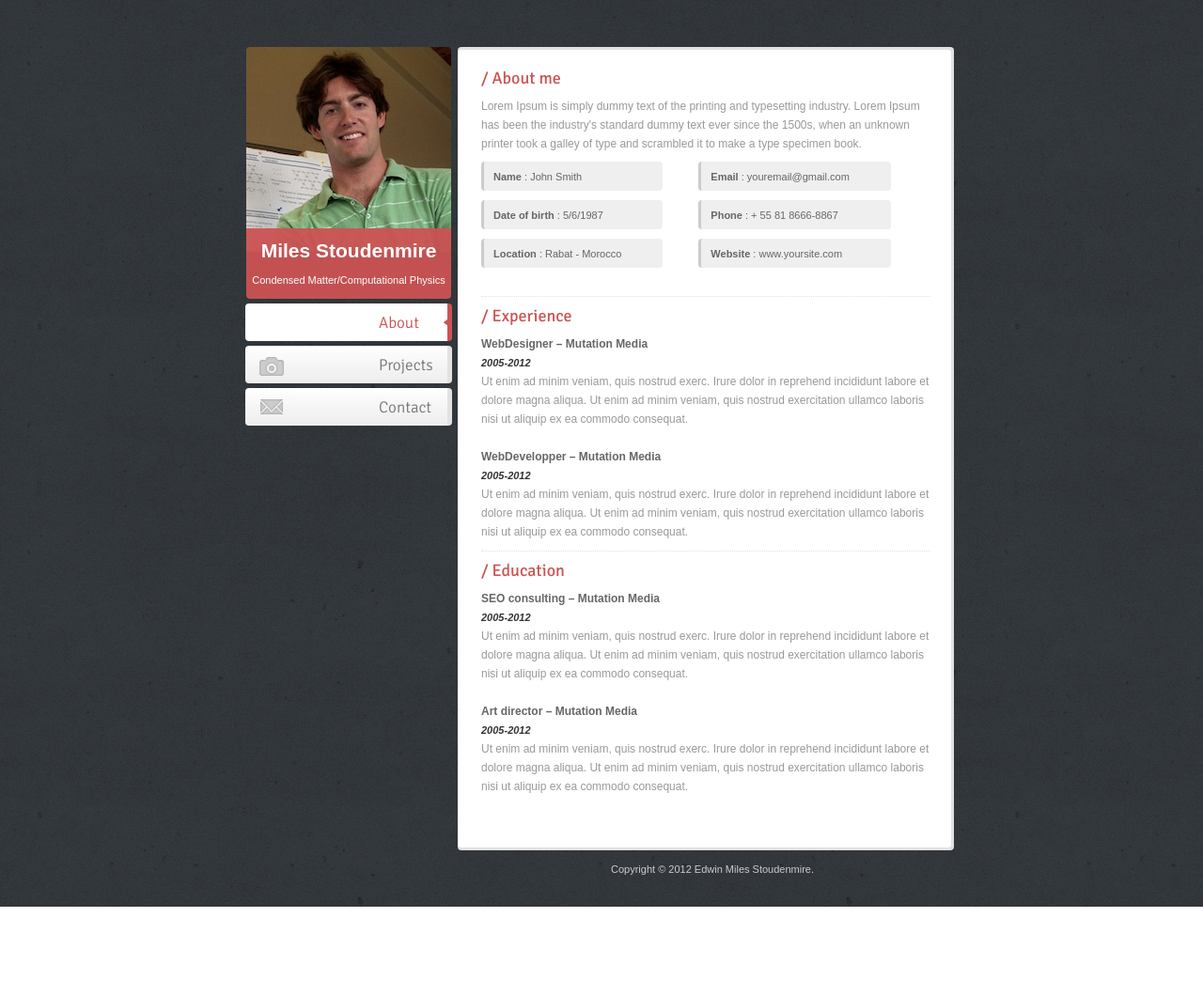
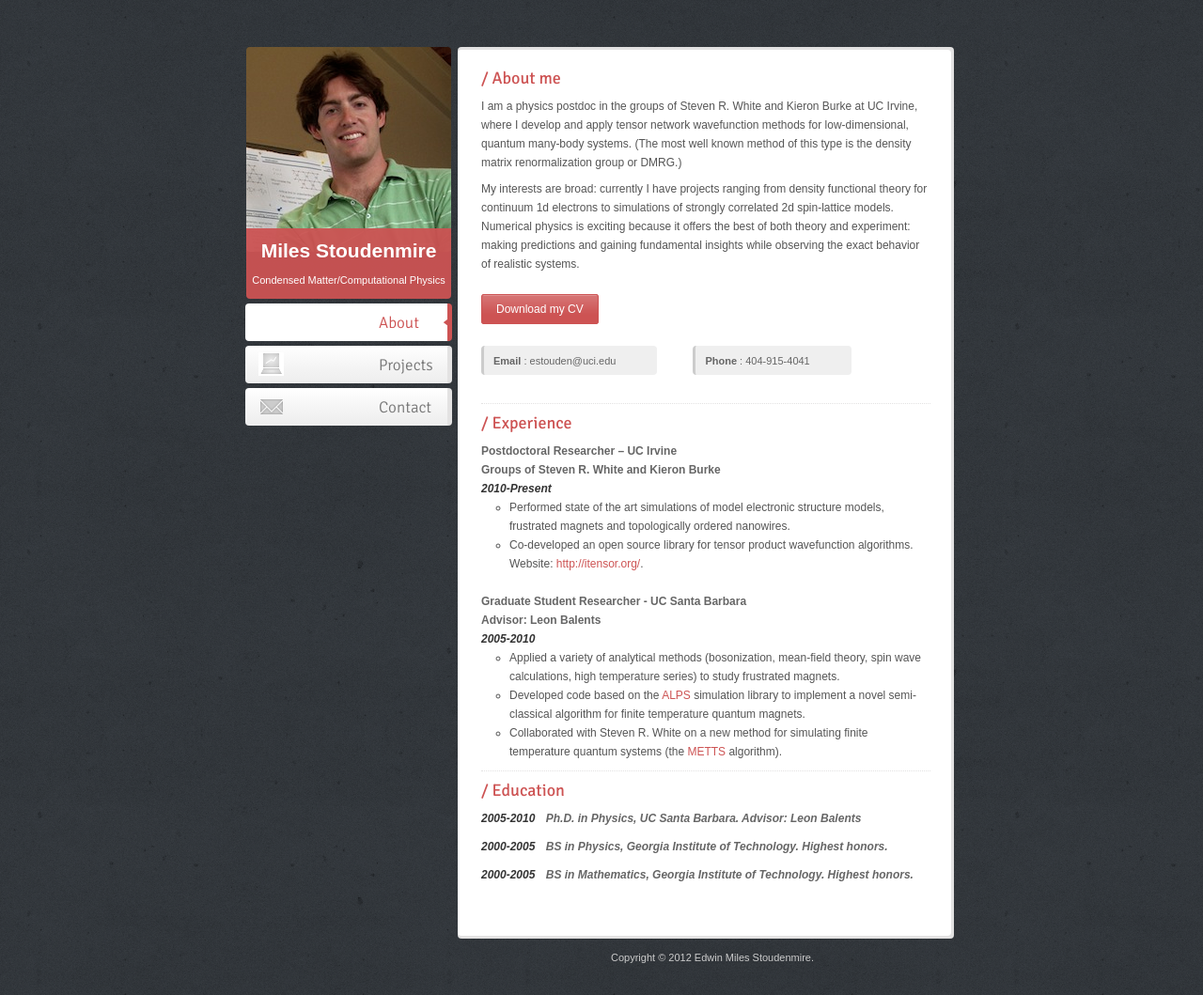
Before and after one commit to emstoudenmire/homepage, a plain HTML site: page index.html in a window 1280 px wide. Shown: the whole page at 94% size. Before the commit the page ends 965 px from the top, so only its background shows below. Drawn offline with Linux system fonts and the light colour scheme; some packages are replaced by stand-ins of ours; files that its build step writes are made by us from their sources.

Commit message:
Added content to About Me page. Created new icons for Projects tab. Added CV download link/button.

```diff
--- a/css/main.css
+++ b/css/main.css
@@ -10,7 +10,18 @@ html, body, div, section, article, aside, header, hgroup, footer, nav, h1, h2, h
 
 }
 
+.mbox
+    {
+    display:inline-block;
+    }
+
 a,a:active,a:hover {outline: none;}
+
+a:link              { color:#CD5353; }
+a:visited           { color:#CD5353; }
+a:hover             { color:#CD5353; }
+a:active            { color:#CD5353; }
+
 
 /*html5 display rule*/
 address, article, aside, canvas, details, figcaption, figure, footer, header, hgroup, nav, menu, nav, section, summary {
@@ -27,11 +38,11 @@ html {
 
 body{
 	background:url(../images/pattern/pattern2.png) repeat ;
-	font:100% Arial,'Signika';
+	font:160% Arial,'Signika';
 	line-height:20px;
 	font-weight:normal;
 	font-style:normal;
-	color:#999;
+	color:#555;
 }
 
 #wrapper{
@@ -98,7 +109,8 @@ header{
 }
 
 #mainNav li a.tab-portfolio{
-	background-image: url(../images/folio-ico.png);
+	/*background-image: url(../images/folio-ico.png);*/
+	background-image: url(../images/projects-ico.png);
 	background-position: 14px 7px;
 
 }
@@ -130,7 +142,8 @@ header{
 }
 
 #mainNav li.active .tab-portfolio{
-	background-image: url(../images/folio-ico-active.png);
+	/*background-image: url(../images/folio-ico-active.png);*/
+	background-image: url(../images/projects-ico-active.png);
 	background-position: 14px 7px;
 	color:#CD5353;
 
@@ -154,7 +167,7 @@ header{
 /* End main navigation */
 #img{
 	margin-left:12px;
-	margin-bottom:50px;
+	margin-bottom:54px;
 	position:relative;
 
 }
@@ -306,6 +319,11 @@ ul#socials  li.vm:hover{background: url(../images/social-sprite.png) no-repeat -
 	font-weight:bold;
 }
 
+#introduction p
+    {
+    margin-bottom:8px;
+    }
+
 .info{
 	float:left;
 	margin-right:38px;
@@ -330,11 +348,12 @@ ul#socials  li.vm:hover{background: url(../images/social-sprite.png) no-repeat -
 }
 
 #about h6{
-	font-size:11px;
+	font-size:12px;
 	color:#333;
 	font-weight:bold;
 	font-style:italic;
 }
+
 
 #skills, #introduction, #experience{
 	padding-bottom:10px;
@@ -342,9 +361,38 @@ ul#socials  li.vm:hover{background: url(../images/social-sprite.png) no-repeat -
 	border-bottom:1px dotted #e3e2e2;
 }
 
+#experience ul li
+    {
+    list-style-type:circle;
+    margin-left:30px;
+    }
+
 #education{
 	margin-bottom:20px;
 }
+
+#education .years
+    {
+    font-size:12px;
+    color:#333;
+    font-weight:bold;
+    font-style:italic;
+    margin-right:8px;
+    }
+
+#education .degree
+    {
+    font-size:12px;
+    color:#666;
+    font-weight:bold;
+    font-style:italic;
+    }
+
+#education hgroup
+    {
+    margin-bottom:10px;
+    }
+
 
 
 
@@ -395,7 +443,7 @@ ul#socials  li.vm:hover{background: url(../images/social-sprite.png) no-repeat -
 
 
 a.vcardButton {
-	margin-left:330px;
+	margin-left:0px;
 	background:#CD5353;
 	border:1px solid #CD5353;
 	width:auto;
@@ -413,7 +461,6 @@ a.vcardButton {
 	-o-transition: all 0.4s ease-in-out;
 	-ms-transition: all 0.4s ease-in-out;
 	transition: all 0.4s ease-in-out;
-
 }
 
 a.vcardButton:hover{
@@ -426,7 +473,6 @@ a.vcardButton:hover{
 	-moz-box-shadow:0 1px 1px rgba(0, 0, 0, 0.2);
 	-o-box-shadow:0 1px 1px rgba(0, 0, 0, 0.2);
 	-webkit-box-shadow:0 1px 1px rgba(0, 0, 0, 0.2);
-
 }
 
 
@@ -1250,7 +1296,6 @@ top:200px;
 #about{width:464px;}
 #introduction ul li {padding: 6px 38px 5px 10px;}
 #skills1, #skills2 {margin-right: 66px;}
-a.vcardButton{margin-left:322px;}
 
 
 /*Portfolio tab */
@@ -1300,7 +1345,6 @@ header{width:195px;}
 #about{width:196px;}
 #skills1{margin-bottom: 10px;}
 #skills li span {width: 125px;}
-a.vcardButton{margin-left:49px;}
 .info {margin-right: 3px;}
 
 
@@ -1376,7 +1420,6 @@ header{width:270px;}
 #about{width:230px;}
 .info {margin-right:23px;}
 #skills1{margin-bottom: 10px;}
-a.vcardButton{margin-left:80px;}
 
 /*Portfolio tab */
 #portfolio{width:230px;}
--- a/index.html
+++ b/index.html
@@ -6,7 +6,7 @@
 <meta name="viewport" content="width=device-width, initial-scale=1, maximum-scale=1">
 <!-- Css styles -->
 <link rel="stylesheet"  href="css/main.css" />
-<link rel="stylesheet" href="fancybox/jquery.fancybox-1.3.4.css" />
+<!--<link rel="stylesheet" href="fancybox/jquery.fancybox-1.3.4.css" />-->
 <link rel="stylesheet" href="http://fonts.googleapis.com/css?family=Signika:400,600,700,300">
 <!-- JavaScript lib -->
 <script src="lib/jquery-1.7.1.min.js" type="text/javascript"></script>
@@ -90,62 +90,63 @@
 			<!-- Introduction -->
 			<section id="introduction" class="clearfix">
 				<h1>/ About me</h1>
-				<p>Lorem Ipsum is simply dummy text of the printing and typesetting industry. Lorem Ipsum has been the industry's standard dummy text ever since the 1500s, when an unknown printer took a galley of type and scrambled it to make a type specimen book.</p>
+				<p>
+                I am a physics postdoc in the groups of Steven R. White and Kieron Burke at UC Irvine,
+                where I develop and apply tensor network wavefunction methods for low-dimensional, quantum many-body
+                systems. (The most well known method of this type is the density matrix renormalization group or DMRG.)
+                </p>
+                <p>
+                My interests are broad: currently I have projects ranging from density functional theory for
+                continuum 1d electrons to simulations of strongly correlated 2d spin-lattice models.
+                Numerical physics is exciting because it offers the best of both theory and experiment:
+                making predictions and gaining fundamental insights while observing the exact behavior
+                of realistic systems.
+                </p>
+                </br>
+                <a  class="vcardButton" href="emstoudenmire_cv.pdf">Download my CV</a></br>
+                </br>
 				<ul class="info">
-					<li><span>Name</span> : John Smith</li>
-					<li><span>Date of birth</span> : 5/6/1987</li>
-					<li><span>Location</span> : Rabat - Morocco</li>
+                    <li><span>Email</span> : estouden@uci.edu</li>
                 </ul>
-
 				<ul class="info">
-						<li><span>Email</span> : youremail@gmail.com</li>
-						<li><span>Phone</span> : + 55 81 8666-8867 </li>
-						<li><span>Website</span> : www.yoursite.com</li>
+                    <li><span>Phone</span> : 404-915-4041 </li>
                 </ul>
 				</section>
 				<!-- End introduction -->
-
-				<!-- Skills -->
-                <!--
-				<section id="skills" class="clearfix">
-					<div id="skills1">
-					<h1>/ Graphics skills</h1>
-					<ul id="graphics">
-						<li>Photoshop <span class="r1"></span></li>
-						<li>Indesign<span class="r2"></span></li>
-						<li>Illustrator<span class="r3"></span></li>
-						<li>Flash<span class="r4"></span></li>
-						<li>Aftereffect<span class="r5"></span></li>
-					</ul>
-					</div>
-					    <div id="skills2">
-					 <h1>/ Programming skills</h1>
-						<ul id="programming">
-							<li>Php/Mysql<span class="r6">&nbsp;</span> </li>
-							<li>Javascript <span class="r7">&nbsp;</span></li>
-							<li>ASP <span class="r8">&nbsp;</span></li>
-							<li>AS3 <span class="r9">&nbsp;</span></li>
-							<li>Wordpress <span class="r10">&nbsp;</span></li>
-						</ul>
-						</div>
-					</section>
-                    -->
-					<!-- End skills -->
 
 					<!-- Experience -->
 					<section id="experience">
 						<h1>/ Experience</h1>
 						<hgroup>
-							<h4>WebDesigner – Mutation Media </h4>
-							<h6>2005-2012</h6>
+							<h4>Postdoctoral Researcher – UC Irvine</h4>
+                            <h4>Groups of Steven R. White and <span class="mbox">Kieron Burke</span></h4>
+							<h6>2010-Present</h6>
+                            <ul>
+                            <li>Performed state of the art simulations of model electronic
+                            structure models, frustrated magnets and topologically ordered nanowires.</li>
+                            <li>Co-developed an open source library for tensor product wavefunction algorithms.
+                            Website: <a href="http://itensor.org/foo">http://itensor.org/</a>.</li>
+                            </ul>
 						</hgroup>
-						<p>Ut enim ad minim veniam, quis nostrud exerc. Irure dolor in reprehend incididunt labore et dolore magna aliqua. Ut enim ad minim veniam, quis nostrud exercitation ullamco laboris nisi ut aliquip ex ea commodo consequat.</p>
+						<p>
+                        </p>
 						<br>
                         <hgroup>
-								<h4>WebDevelopper – Mutation Media </h4>
-								<h6>2005-2012</h6>
+                            <h4>Graduate Student Researcher - <span class="mbox">UC Santa Barbara</span> </h4>
+                            <h4>Advisor: Leon Balents</h4>
+                            <h6>2005-2010</h6>
+                            <ul>
+                            <li>Applied a variety of analytical methods (bosonization, mean-field theory,
+                            spin wave calculations, high temperature series) to study frustrated magnets.</li>
+                            <li>Developed code based on the <a href="http://alps.comp-phys.org/">ALPS</a>
+                            simulation library to implement a novel semi-classical algorithm for finite temperature
+                            quantum magnets.</li>
+                            <li>Collaborated with Steven R. White on a new method for simulating finite temperature
+                            quantum systems (the <a href="http://iopscience.iop.org/1367-2630/12/5/055026/">METTS</a> algorithm).</li>
+                            </ul>
                         </hgroup>
-							<p>Ut enim ad minim veniam, quis nostrud exerc. Irure dolor in reprehend incididunt labore et dolore magna aliqua. Ut enim ad minim veniam, quis nostrud exercitation ullamco laboris nisi ut aliquip ex ea commodo consequat.</p>
+							<p>
+                            </p>
 					</section>
 							<!-- End experience -->
 
@@ -153,17 +154,17 @@
 							<section id="education">
 								<h1>/ Education</h1>
 								<hgroup>
-									<h4>SEO consulting – Mutation Media </h4>
-									<h6>2005-2012</h6>
+									<span class="years">2005-2010</span>
+                                    <span class="degree">Ph.D. in Physics, UC Santa Barbara. Advisor: Leon Balents</span>
 								</hgroup>
-								<p>Ut enim ad minim veniam, quis nostrud exerc. Irure dolor in reprehend incididunt labore et dolore magna aliqua. Ut enim ad minim veniam, quis nostrud exercitation ullamco laboris nisi ut aliquip ex ea commodo consequat.</p>
-<br>
                                 <hgroup>
-										<h4>Art director – Mutation Media </h4>
-										<h6>2005-2012</h6>
+									<span class="years">2000-2005</span>
+                                    <span class="degree">BS in Physics, Georgia Institute of Technology. Highest honors.</degree>
                                 </hgroup>
-									<p>Ut enim ad minim veniam, quis nostrud exerc. Irure dolor in reprehend incididunt labore et dolore magna aliqua. Ut enim ad minim veniam, quis nostrud exercitation ullamco laboris nisi ut aliquip ex ea commodo consequat.</p>
-
+                                <hgroup>
+									<span class="years">2000-2005</span>
+                                    <span class="degree">BS in Mathematics, Georgia Institute of Technology. Highest honors.</degree>
+                                </hgroup>
 
 							</section>
 									<!-- End education -->
```
Also changed, not shown: images/projects-ico-active.png (added), images/projects-ico.png (added), 1 other file. Lines whose indentation alone changed are shown as unchanged.
